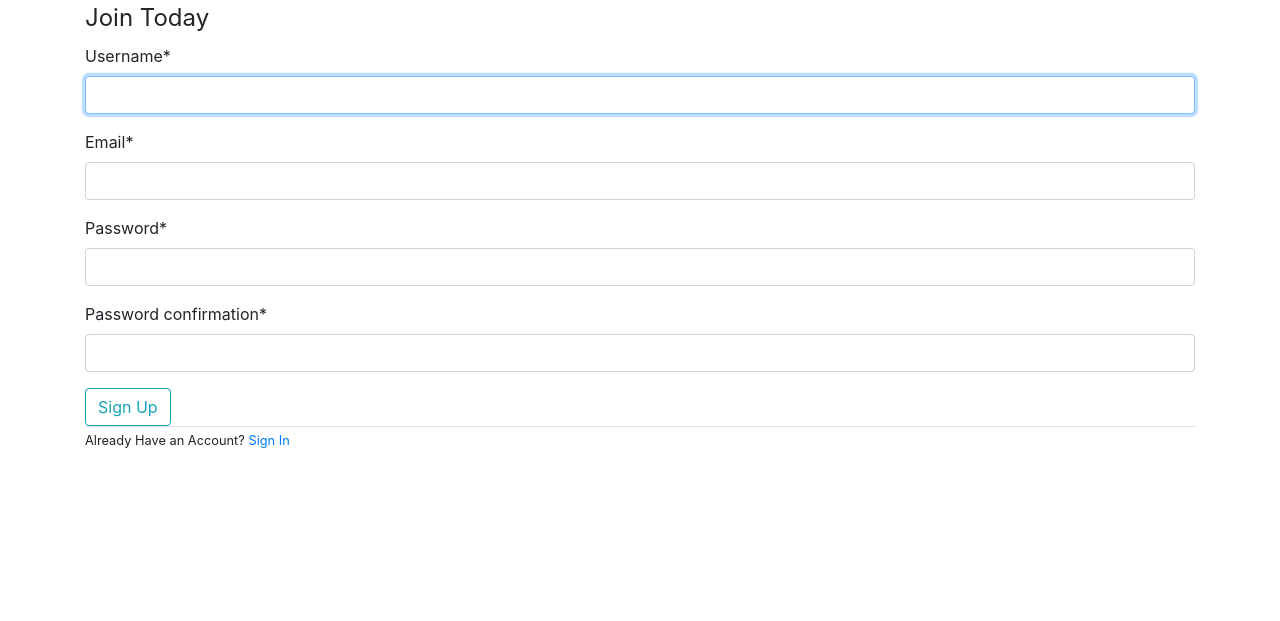
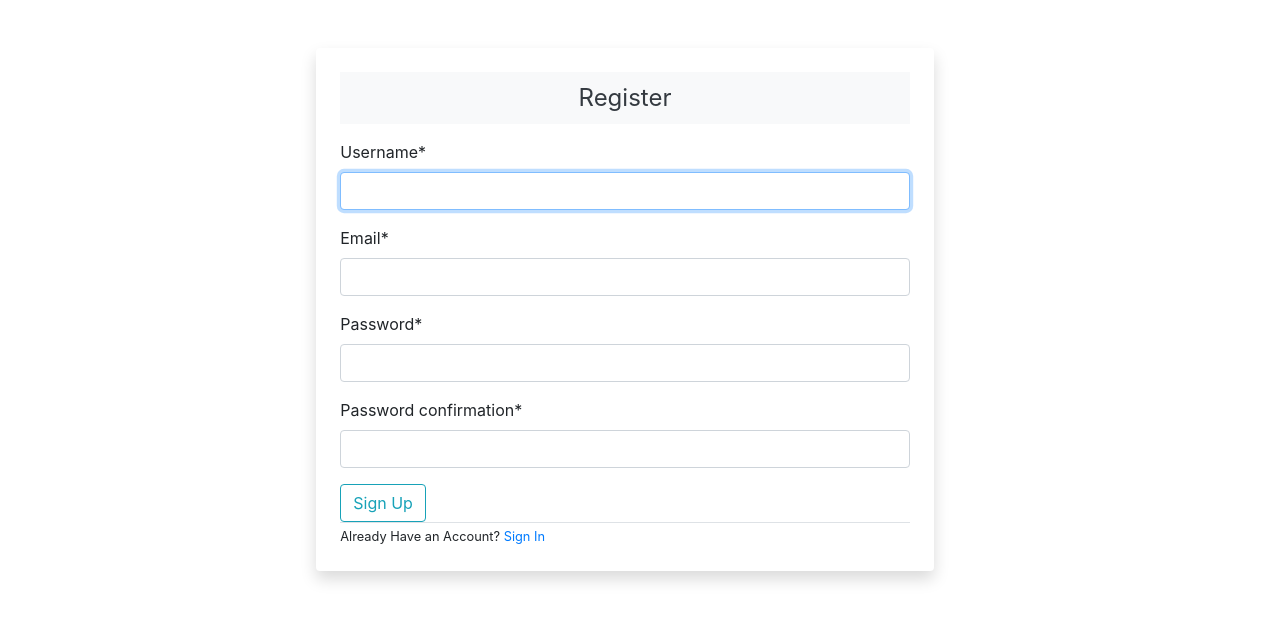
Before and after one commit to FuhadIhthisham/Django-Blog, a Django app: page /register/ in a window 1280 px wide. Shown: the part 65-686 px from the top of the page. Run offline with Django 3.2, Linux system fonts and the light colour scheme; some libraries are stand-ins or nearby versions.

Commit message:
UI changes

```diff
--- a/users/templates/users/register.html
+++ b/users/templates/users/register.html
@@ -1,12 +1,15 @@
 {% extends 'blog/base.html' %}
 {% load crispy_forms_tags %}
 {% block content %}
-    <div class="container">
+<div class="container d-flex h-100">
+    <div class="row align-self-center w-100">
+        <div class="col-7 mx-auto">
+            <div class="container shadow p-4 mt-5 bg-white rounded">
                 <form method="POST">
                     {% csrf_token %}
                     <fieldset>
-                <legend >
-                    Join Today
+                        <legend class="p-2 mb-3 bg-light text-dark text-center">
+                            Register
                         </legend>
                         {{ form| crispy }}
                     </fieldset>
@@ -18,4 +21,7 @@
                     <small> Already Have an Account? <a href="">Sign In</a> </small>
                 </div>
             </div>
+        </div>
+   </div>
+</div>
 {% endblock content %}
```
Also changed, not shown: users/templates/users/login.html (+9 -3 lines). Lines whose indentation alone changed are shown as unchanged.
